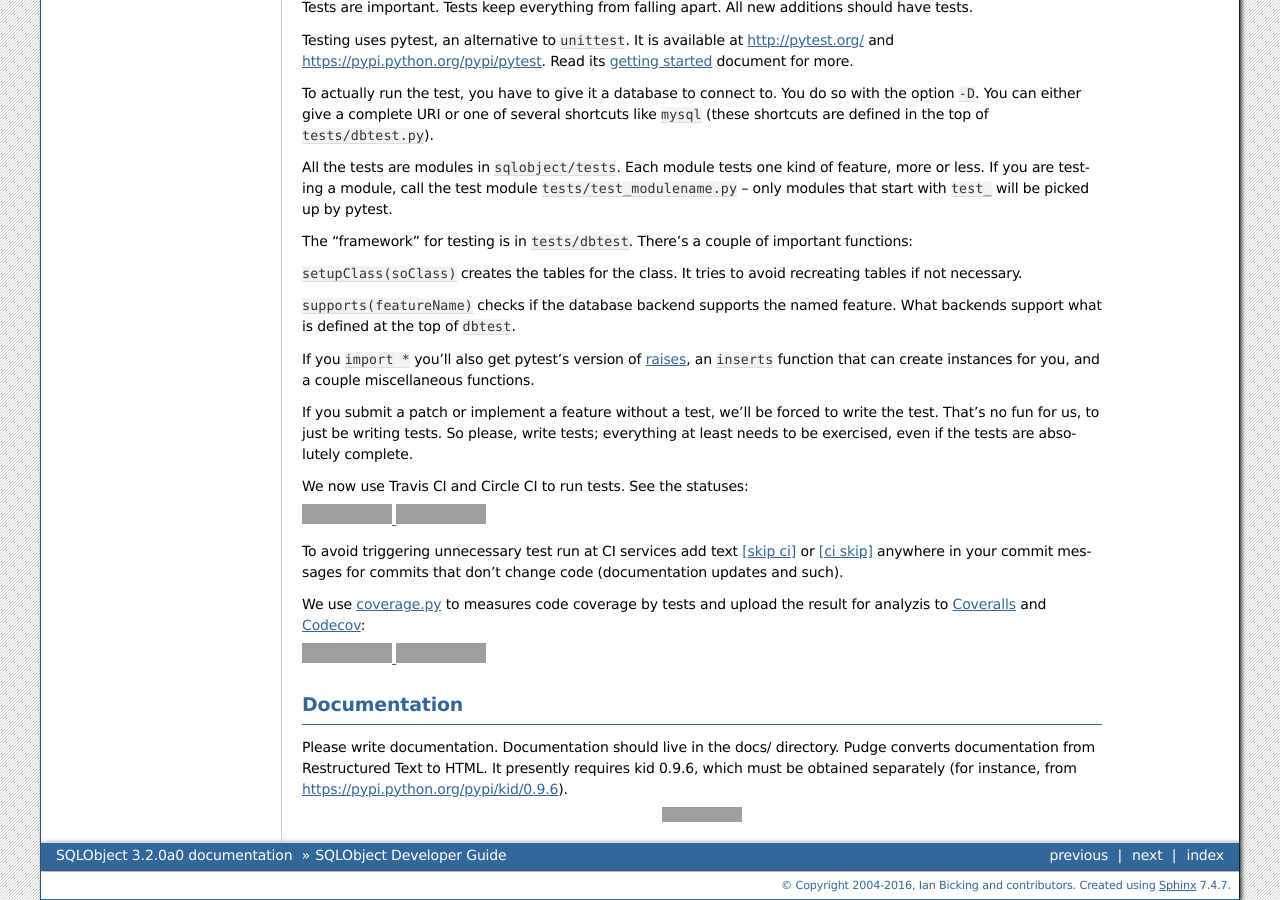
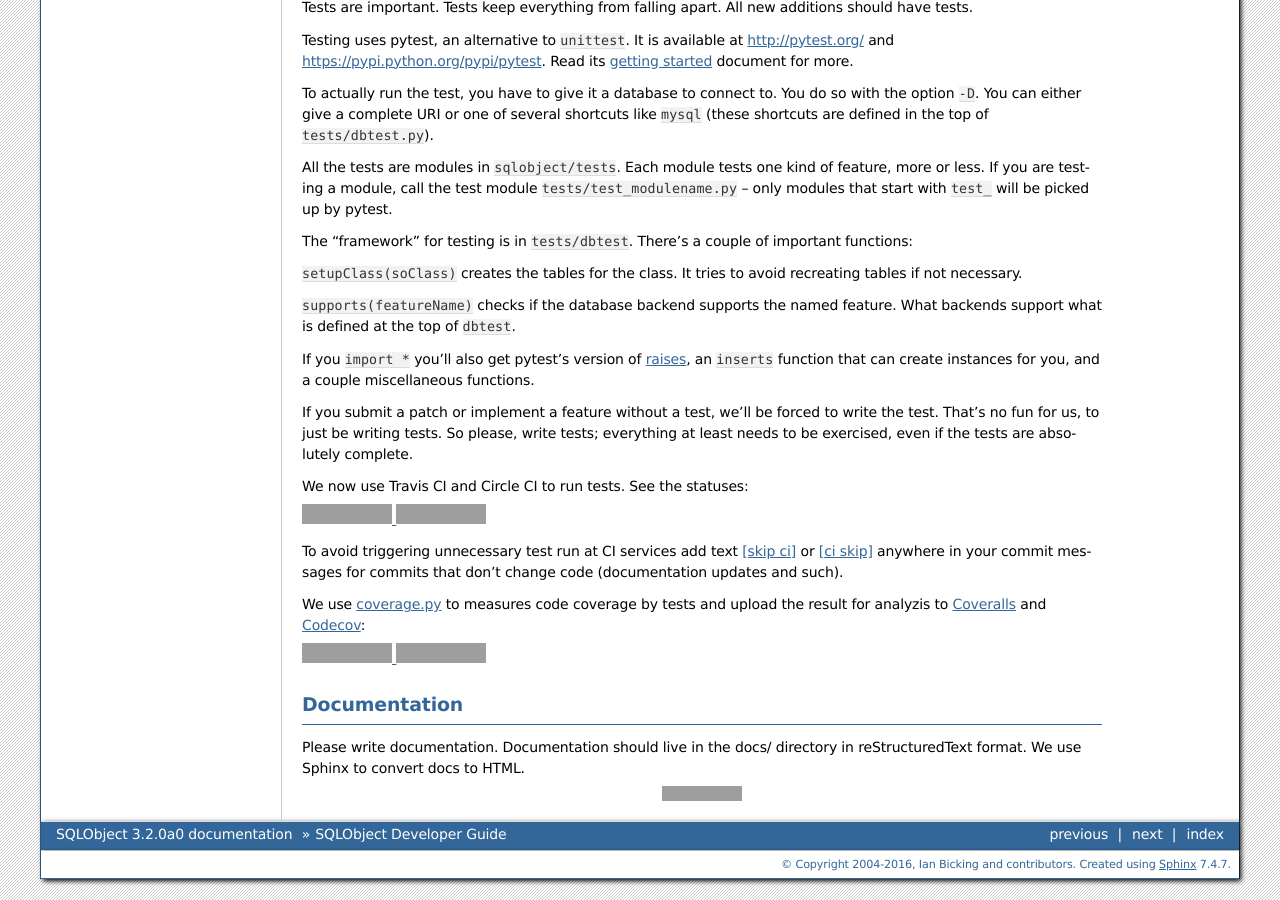
Before and after one commit to sqlobject/sqlobject, a Sphinx documentation site: the page built from docs/DeveloperGuide.rst, in a window 1280 px wide and 900 px high, scrolled down 3162 px. Built offline with Sphinx 7.4.7, drawn with Linux system fonts in a browser that asks for light colours; grey boxes are pictures that could not be loaded.

Commit message:
Fix DevGuide: we use Sphinx instead of pudge
[skip ci]

```diff
--- a/docs/DeveloperGuide.rst
+++ b/docs/DeveloperGuide.rst
@@ -285,9 +285,8 @@ Documentation
 =============
 
 Please write documentation.  Documentation should live in the docs/
-directory.  Pudge converts documentation from Restructured Text to
-HTML.  It presently requires kid 0.9.6, which must be obtained
-separately (for instance, from https://pypi.python.org/pypi/kid/0.9.6).
+directory in reStructuredText format.  We use Sphinx to convert docs to
+HTML.
 
 .. image:: https://sourceforge.net/sflogo.php?group_id=74338&type=10
    :target: https://sourceforge.net/projects/sqlobject
```
